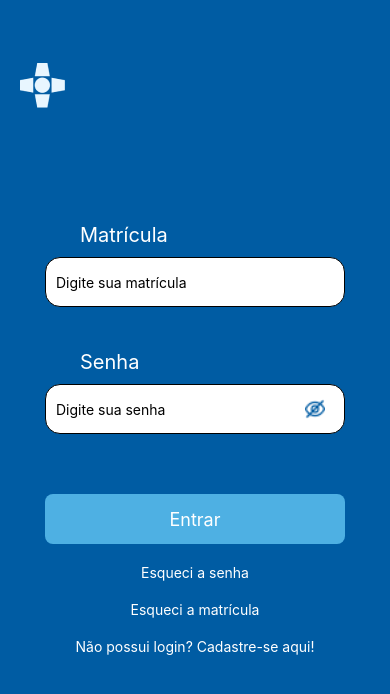
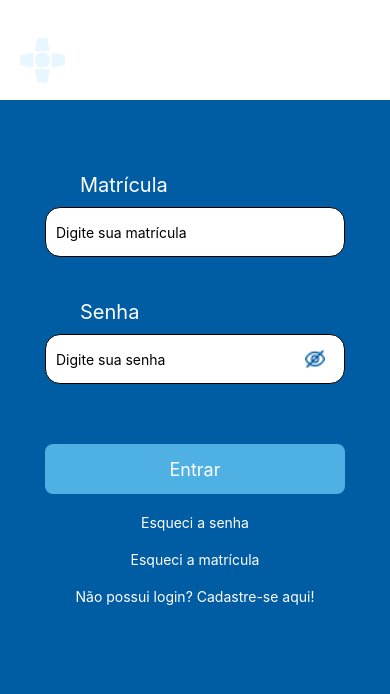
Before and after one commit to Grupo-AGES/Sprint4HSL, a React Native app: screen /login in a window 390 px wide. Shown: the top 694 px of the page. Built offline with nearby package versions, Linux system fonts and the light colour scheme.

Commit message:
atualização css headers

```diff
--- a/src/components/Header/headerStyle.ts
+++ b/src/components/Header/headerStyle.ts
@@ -1,19 +1,21 @@
 import { StyleSheet } from "react-native";
 
 const styles = StyleSheet.create({
-    container: {
-        flex: 1,
-        backgroundColor: '#ffffff',
-        width: '100%',
-        height: '100%',
-    },
-    header: {
+    headerLoggado: {
         paddingTop: 20,
         paddingBottom: 20,
         paddingLeft: 20,
         justifyContent: 'center',
-        height: 150,
+        height: 100,
         backgroundColor: '#005CA3',
+    },
+    headerNoLoggado: {
+        paddingTop: 20,
+        paddingBottom: 20,
+        paddingLeft: 20,
+        justifyContent: 'center',
+        height: 100,
+        backgroundColor: '#ffffff',
     },
     imageHeader: {
         marginTop: 20,
--- a/src/components/Header/index.tsx
+++ b/src/components/Header/index.tsx
@@ -5,7 +5,7 @@ import styles from './headerStyle';
 export function Header(props: { logged: boolean }) {
     if(props.logged==true){
         return(
-            <View style={styles.header}>
+            <View style={styles.headerLoggado}>
           <View style={styles.imageHeader}>
             <Image source={require("../../../assets/logoBlue.png")} />
           </View>
@@ -13,7 +13,7 @@ export function Header(props: { logged: boolean }) {
         )
     }else{
          return (
-          <View style={styles.header}>
+          <View style={styles.headerNoLoggado}>
             <View style={styles.imageHeader}>
               <Image source={require('../../../assets/Vector.png')} />
             </View>
--- a/src/screens/styles.ts
+++ b/src/screens/styles.ts
@@ -6,15 +6,6 @@ const styles = StyleSheet.create({
         backgroundColor: '#005CA3',
         width: '100%',
         height: '100%',
-    },
-    header: {
-        padding: 80,
-        alignItems: 'center',
-        justifyContent: 'center',
-        backgroundColor: '#ffffff',
-    },
-    imageHeader: {
-        marginTop: 20,
     },
     formContent: {
         width: '100%',
```
